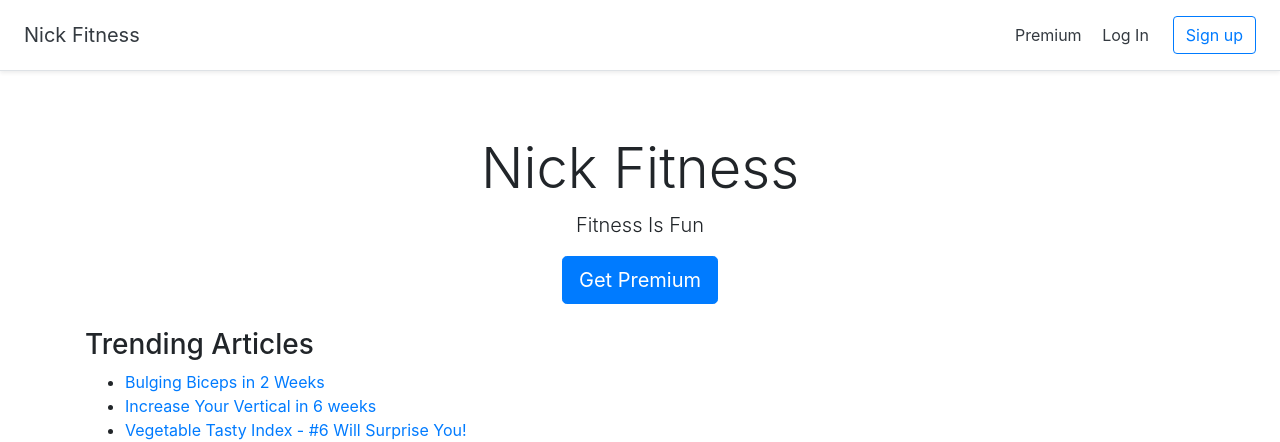
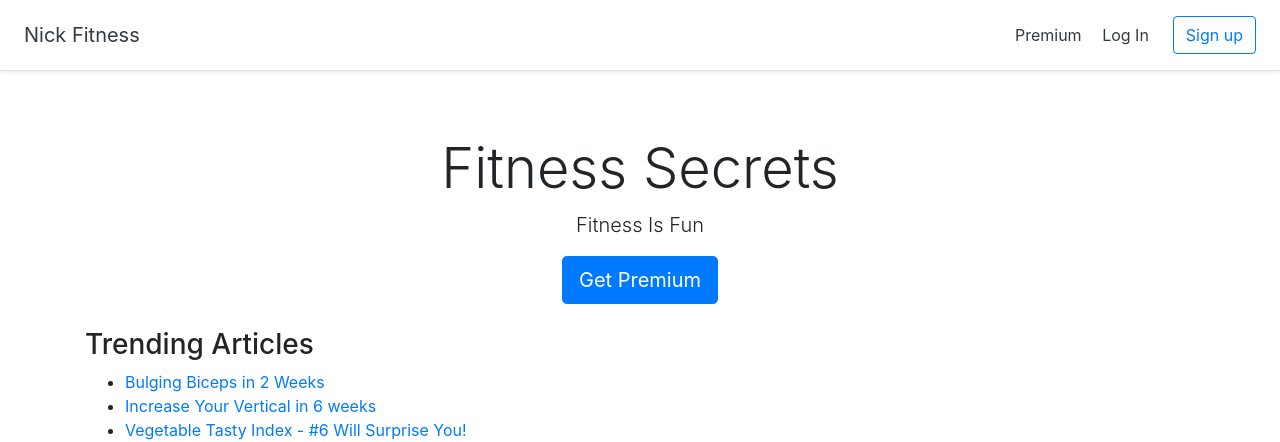
Before and after one commit to abrarzahin/Fitness-Secrets---A-Paid-Membership-Site, a Django app: page / in a window 1280 px wide. Shown: the top 442 px of the page. Run offline with Django 3.2, Linux system fonts and the light colour scheme; data comes from the database, SQL or seed files in the repository; some libraries are stand-ins or nearby versions.

Commit message:
7 home view

```diff
--- a/plans/templates/plans/home.html
+++ b/plans/templates/plans/home.html
@@ -2,7 +2,7 @@
 {% block content %}
 
 <div class="pricing-header px-3 py-3 pt-md-5 pb-md-4 mx-auto text-center">
-  <h1 class="display-4">Nick Fitness</h1>
+  <h1 class="display-4">Fitness Secrets</h1>
   <p class="lead">Fitness Is Fun</p>
   <a href="{% url 'join' %}"><button type="button" class="btn btn-lg btn-primary">Get Premium</button></a>
 </div>
```
